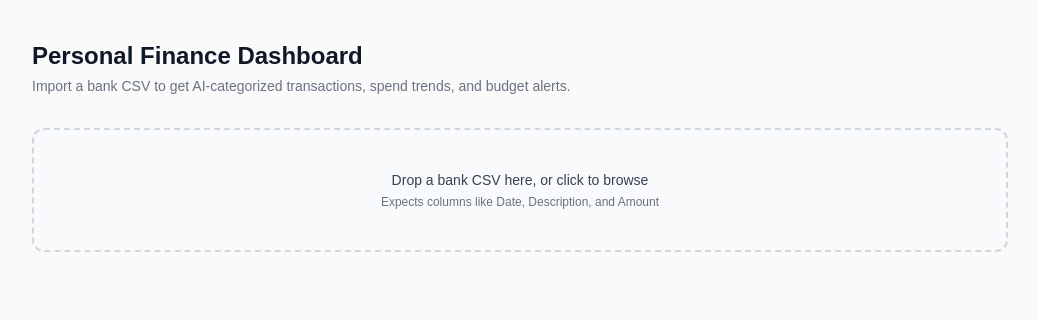
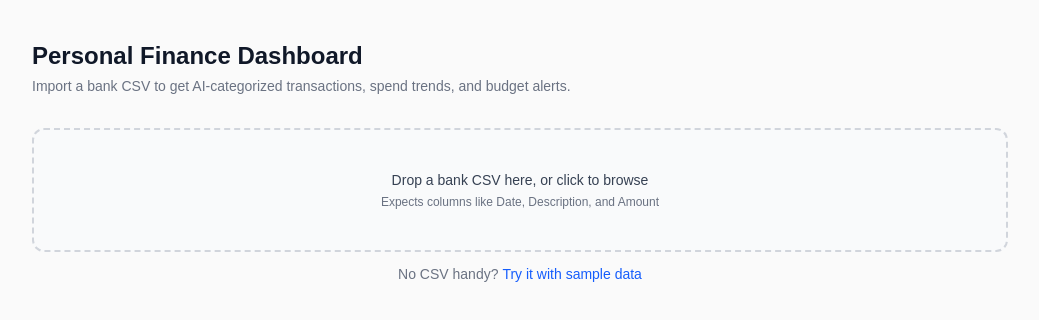
Before and after one commit to Sabit04/finance-dashboard, a Next.js app: page / in a window 1280 px wide. Shown: the top 320 px of the page, without its empty margins (120-1159 px from the left). Built offline with nearby package versions, Linux system fonts and the light colour scheme.

Commit message:
Add sample data demo button

```diff
--- a/src/app/page.tsx
+++ b/src/app/page.tsx
@@ -38,10 +38,22 @@ export default function Home() {
   }, [transactions]);
 
   async function handleFileSelected(file: File) {
+    await processCsv(() => file.text());
+  }
+
+  async function handleLoadDemo() {
+    await processCsv(async () => {
+      const response = await fetch("/example-transactions.csv");
+      if (!response.ok) throw new Error("Couldn't load the sample data.");
+      return response.text();
+    });
+  }
+
+  async function processCsv(getText: () => Promise<string>) {
     setError(null);
     setIsLoading(true);
     try {
-      const text = await file.text();
+      const text = await getText();
       const raw = parseTransactionsCsv(text);
       const withIds = raw.map((transaction, index) => ({
         ...transaction,
@@ -124,6 +136,18 @@ export default function Home() {
 
         <CsvUpload onFileSelected={handleFileSelected} isLoading={isLoading} />
 
+        <p className="-mt-5 text-center text-sm text-gray-500">
+          No CSV handy?{" "}
+          <button
+            type="button"
+            onClick={handleLoadDemo}
+            disabled={isLoading}
+            className="font-medium text-blue-600 hover:underline disabled:opacity-50"
+          >
+            Try it with sample data
+          </button>
+        </p>
+
         {error && (
           <div className="rounded-lg border border-red-200 bg-red-50 px-4 py-3 text-sm text-red-700">
             {error}
```
